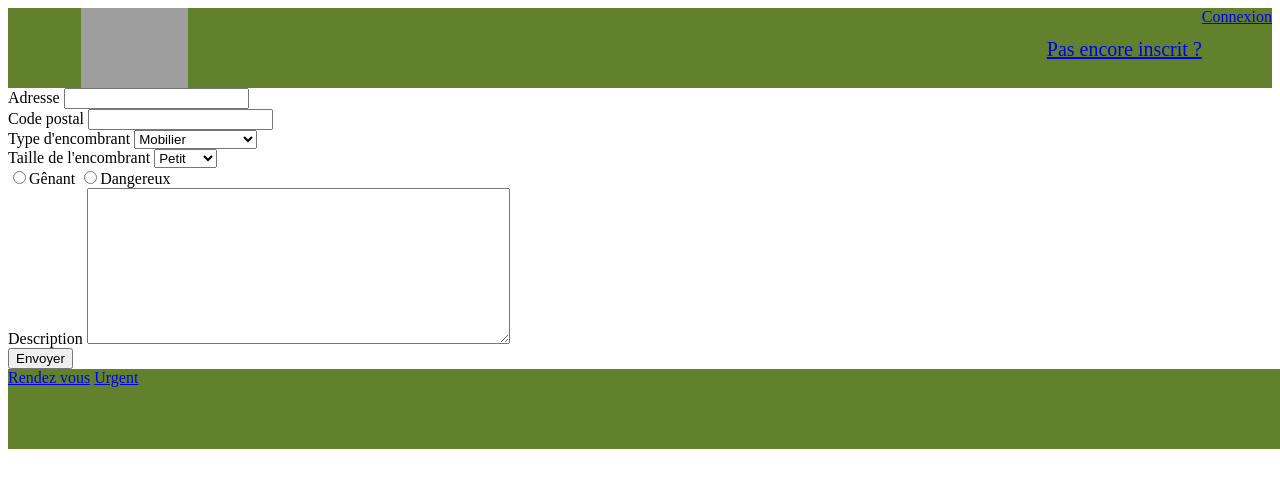
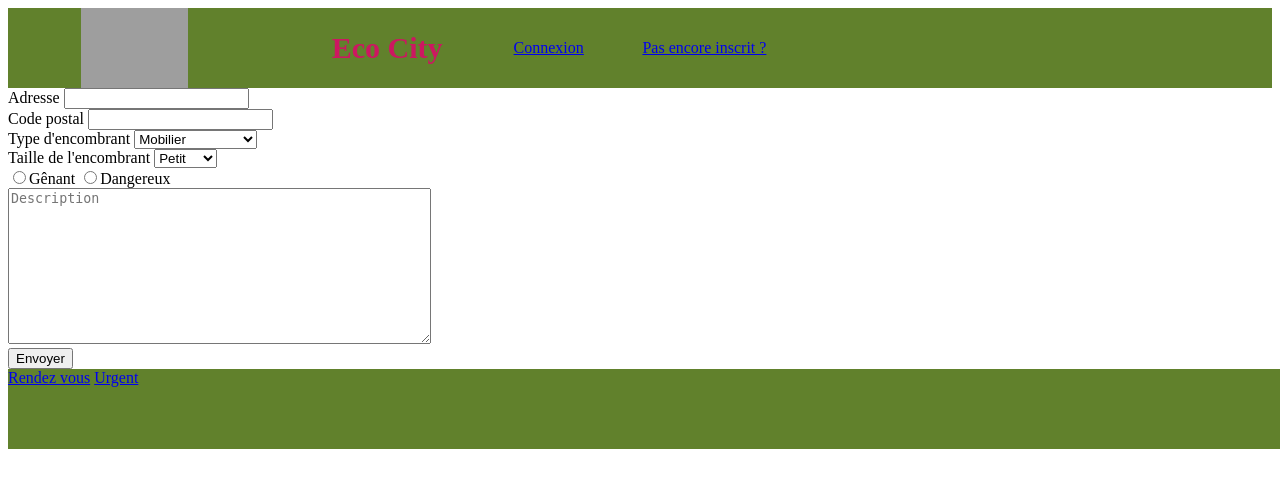
Before and after one commit to LexaFu/trash, a PHP site: page /reporting.php in a window 1280 px wide. Shown: the top 488 px of the page. Run offline with PHP 8.4, Linux system fonts and the light colour scheme; style sheets or scripts are compiled from the project's sources; some libraries are stand-ins or nearby versions; grey boxes are pictures that could not be loaded.

Commit message:
G2905bis

```diff
--- a/header.php
+++ b/header.php
@@ -13,12 +13,19 @@ session_start();
     	<title>trash</title>
     </head>
     <body>
-        <header class="head">
-            <a href="index.php" class="logo"></a>
+        <header>
+            <div class="logo">
+                <a href="index.php"></a>
+            </div>
+            <div class="main-title">
+                <h1>Eco City</h1>
+            </div>
             <?php
             if (!isset($_SESSION['id_user'])) {?>
-                <a href="login.php" id="login" class="login">Connexion</a>
-                <a href="subscribe.php" id="subscribe" class="login">Pas encore inscrit ?</a>
+                <div class="login_area">
+                    <a href="login.php" id="login" class="login">Connexion</a>
+                    <a href="subscribe.php" id="subscribe" class="subscribe">Pas encore inscrit ?</a>
+                </div>
             <?php }else{?>
                 <a href="logout.php" id="login" class="login">déconnexion</a>
             <?php }?>
--- a/reporting.php
+++ b/reporting.php
@@ -31,14 +31,13 @@
 					<option>Grand</option>
 				</select>
 			</div>
-
-			<!-- <label class="champs" for=""></label> -->
-          	<input class="obstruction" type="radio" name=>Gênant
-          	<input class="dangerous" type="radio" name=>Dangereux<br>
-
+			<form>
+	          	<input name="obstruction" type="radio">Gênant
+	          	<input name="obstruction" type="radio">Dangereux<br>
+			</form>
 			<div class="description">
-        		<label for="description">Description</label>
-        		<textarea name="description" size="250" rows="10" cols="50"></textarea>
+        		<!-- <label for="description">Description</label> -->
+        		<textarea name="description" size="250" rows="10" cols="50" placeholder="Description"></textarea>
     		</div>
 
     		<input type="hidden" name="MAX_FILE_SIZE" value="1000000" />
--- a/res/sass/_header.scss
+++ b/res/sass/_header.scss
@@ -1,8 +1,16 @@
-.head
+h1{
+  text-align: center;
+  display: block;
+  font-size: 30px!important;
+  color: $rubis;
+}
+header
 {
   width: 100%;
   background-color: $olive;
   height: 10vh;
+  display: flex;
+  align-items: center;
 }
 
 .logo
@@ -13,14 +21,15 @@
   background-repeat: no-repeat;
   width: 20%;
   height: 100%;
-  float: left;
+  // float: left;
+  // display: block;
 }
 
-.login
-{
-  float: right;
+.login_area{
+  width: 20%;
+  // float: right;
 }
-.subscribe
-{
-  float: right;
+.main-title{
+  // display: block;
+  width: 20%;
 }
--- a/res/sass/_login.scss
+++ b/res/sass/_login.scss
@@ -29,15 +29,6 @@
 	margin-top: 20px;
 }
 
-#subscribe{
-	text-align: center;
-	margin-top: 30px;
-	font-size: 20px;
-}
-#subscribe a{
-	text-decoration: none;
-}
-
 #login_recover{
 	text-align: center;
 	margin-top: 20px;
--- a/res/sass/_subscribe.scss
+++ b/res/sass/_subscribe.scss
@@ -1,8 +1,17 @@
+// zone css pour la page subscribe.php
 .subscribe_title{
 	text-align: center;
 	font-size: 50px;
 	margin-top: 100px;
   	margin-bottom: 80px;
+}
+
+// zone css pour la zone header.php
+#subscribe{
+	float: right;
+}
+#subscribe a{
+	text-decoration: none;
 }
 
 .name input,
--- a/res/stylesheets/style.css
+++ b/res/stylesheets/style.css
@@ -39,25 +39,13 @@ h2 {
 }
 
 /* line 32, /Users/Gio/Desktop/Talis/www/trash/res/sass/_login.scss */
-#subscribe {
-  text-align: center;
-  margin-top: 30px;
-  font-size: 20px;
-}
-
-/* line 37, /Users/Gio/Desktop/Talis/www/trash/res/sass/_login.scss */
-#subscribe a {
-  text-decoration: none;
-}
-
-/* line 41, /Users/Gio/Desktop/Talis/www/trash/res/sass/_login.scss */
 #login_recover {
   text-align: center;
   margin-top: 20px;
   font-size: 20px;
 }
 
-/* line 47, /Users/Gio/Desktop/Talis/www/trash/res/sass/_login.scss */
+/* line 38, /Users/Gio/Desktop/Talis/www/trash/res/sass/_login.scss */
 #login_recover a {
   text-decoration: none;
 }
@@ -70,13 +58,23 @@ footer {
 }
 
 /* line 1, /Users/Gio/Desktop/Talis/www/trash/res/sass/_header.scss */
-.head {
+h1 {
+  text-align: center;
+  display: block;
+  font-size: 30px !important;
+  color: #cc1761;
+}
+
+/* line 7, /Users/Gio/Desktop/Talis/www/trash/res/sass/_header.scss */
+header {
   width: 100%;
   background-color: #61812c;
   height: 10vh;
+  display: flex;
+  align-items: center;
 }
 
-/* line 8, /Users/Gio/Desktop/Talis/www/trash/res/sass/_header.scss */
+/* line 16, /Users/Gio/Desktop/Talis/www/trash/res/sass/_header.scss */
 .logo {
   background-image: url("../images/logo.png");
   background-position: center;
@@ -84,20 +82,19 @@ footer {
   background-repeat: no-repeat;
   width: 20%;
   height: 100%;
-  float: left;
 }
 
-/* line 19, /Users/Gio/Desktop/Talis/www/trash/res/sass/_header.scss */
-.login {
-  float: right;
+/* line 28, /Users/Gio/Desktop/Talis/www/trash/res/sass/_header.scss */
+.login_area {
+  width: 20%;
 }
 
-/* line 23, /Users/Gio/Desktop/Talis/www/trash/res/sass/_header.scss */
-.subscribe {
-  float: right;
+/* line 32, /Users/Gio/Desktop/Talis/www/trash/res/sass/_header.scss */
+.main-title {
+  width: 20%;
 }
 
-/* line 1, /Users/Gio/Desktop/Talis/www/trash/res/sass/_subscribe.scss */
+/* line 2, /Users/Gio/Desktop/Talis/www/trash/res/sass/_subscribe.scss */
 .subscribe_title {
   text-align: center;
   font-size: 50px;
@@ -105,7 +102,17 @@ footer {
   margin-bottom: 80px;
 }
 
-/* line 8, /Users/Gio/Desktop/Talis/www/trash/res/sass/_subscribe.scss */
+/* line 10, /Users/Gio/Desktop/Talis/www/trash/res/sass/_subscribe.scss */
+#subscribe {
+  float: right;
+}
+
+/* line 13, /Users/Gio/Desktop/Talis/www/trash/res/sass/_subscribe.scss */
+#subscribe a {
+  text-decoration: none;
+}
+
+/* line 17, /Users/Gio/Desktop/Talis/www/trash/res/sass/_subscribe.scss */
 .name input,
 .surname input,
 .email input,
--- a/team_page.php
+++ b/team_page.php
@@ -36,4 +36,5 @@ while ($donnees = $req->fetch()){
 	<div class="map" id="map">
     </div>
 
+
 <?php include "footer.php"; ?>
```
Also changed, not shown: 1 other file.
